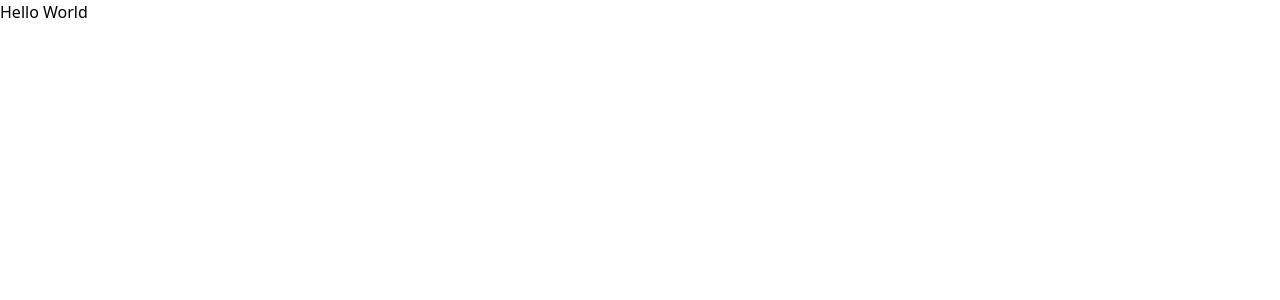
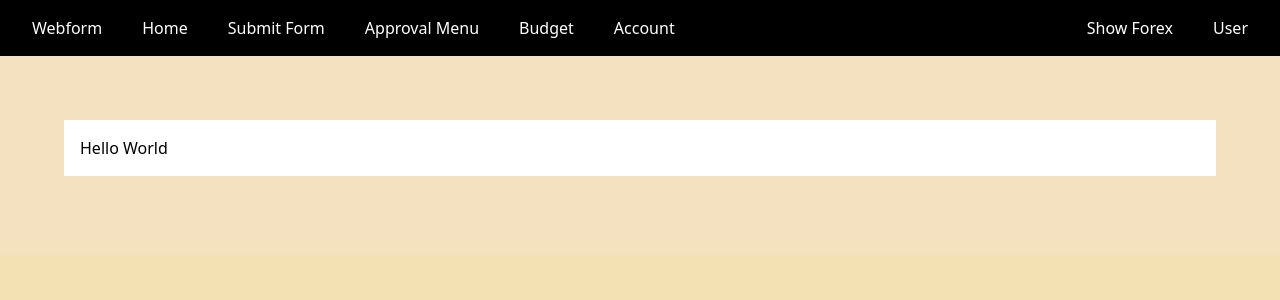
Before and after one commit to agw2005/ssi-webform, a React (Vite) app: page / in a window 1280 px wide. Shown: the top 300 px of the page. Built offline with nearby package versions, Linux system fonts and the light colour scheme.

Commit message:
feat(Primitive.tsx): added basic page format

```diff
--- /dev/null
+++ b/src/components/Primitive.tsx
@@ -0,0 +1,37 @@
+interface PrimitiveProps {
+  children: React.ReactNode;
+}
+
+const NAVIGATIONS = [
+  { name: "Webform", link: "#" },
+  { name: "Home", link: "#" },
+  { name: "Submit Form", link: "#" },
+  { name: "Approval Menu", link: "#" },
+  { name: "Budget", link: "#" },
+  { name: "Account", link: "#" },
+];
+
+const Primitive = ({ children }: PrimitiveProps) => {
+  return (
+    <div className="bg-yellow-600/25 min-h-screen">
+      <nav className="flex justify-between bg-black text-white py-4 px-8 sticky inset-0">
+        <div className="flex gap-10">
+          {NAVIGATIONS.map((navigation, index) => {
+            return (
+              <a href={navigation.link} key={index}>
+                {navigation.name}
+              </a>
+            );
+          })}
+        </div>
+        <div className="flex gap-10">
+          <button type="button">Show Forex</button>
+          <button type="button">User</button>
+        </div>
+      </nav>
+      <main className="m-16 bg-white p-4">{children}</main>
+    </div>
+  );
+};
+
+export default Primitive;
--- a/src/pages/Home.tsx
+++ b/src/pages/Home.tsx
@@ -1,5 +1,11 @@
+import Primitive from "../components/primitive";
+
 const Home = () => {
-  return <div>Hello World</div>;
+  return (
+    <Primitive>
+      <div>Hello World</div>
+    </Primitive>
+  );
 };
 
 export default Home;
```
